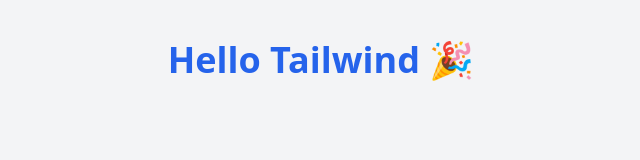
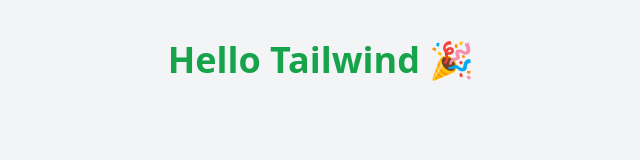
Before and after one commit to Natalia-Pixell/Portfolio, a website: page index.html in a window 1280 px wide. Shown: the whole page, without its empty margins (319-959 px from the left). Drawn offline with nearby package versions, Linux system fonts and the light colour scheme; files that its build step writes are made by us from their sources.

Commit message:
new file:   dist/output.css

```diff
--- a/index.html
+++ b/index.html
@@ -7,6 +7,6 @@
   <link rel="stylesheet" href="dist/output.css" />
 </head>
 <body class="bg-gray-100 text-center p-10">
-  <h1 class="text-4xl font-bold text-blue-600">Hello Tailwind 🎉</h1>
+  <h1 class="text-4xl font-bold text-green-600">Hello Tailwind 🎉</h1>
 </body>
 </html>
```
Also changed, not shown: package.json (+6 -1 lines), dist/output.css (added).
